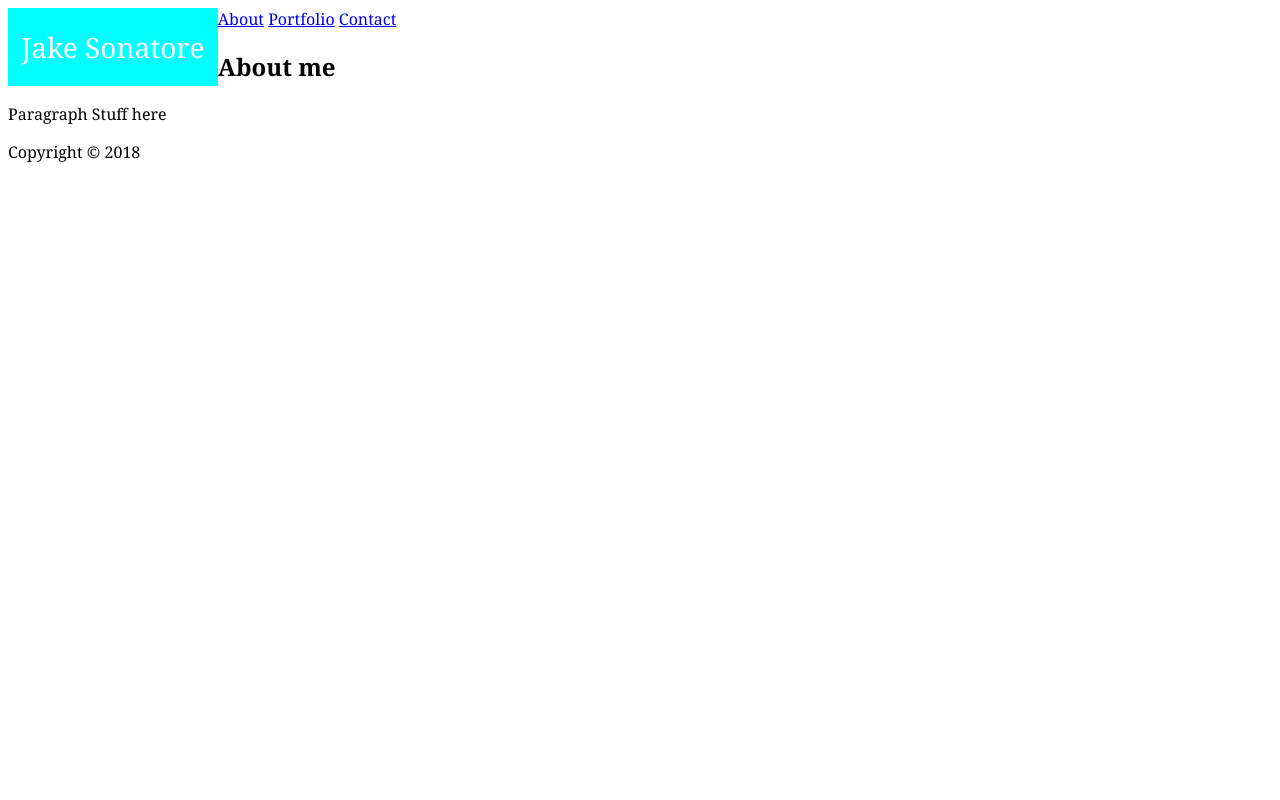
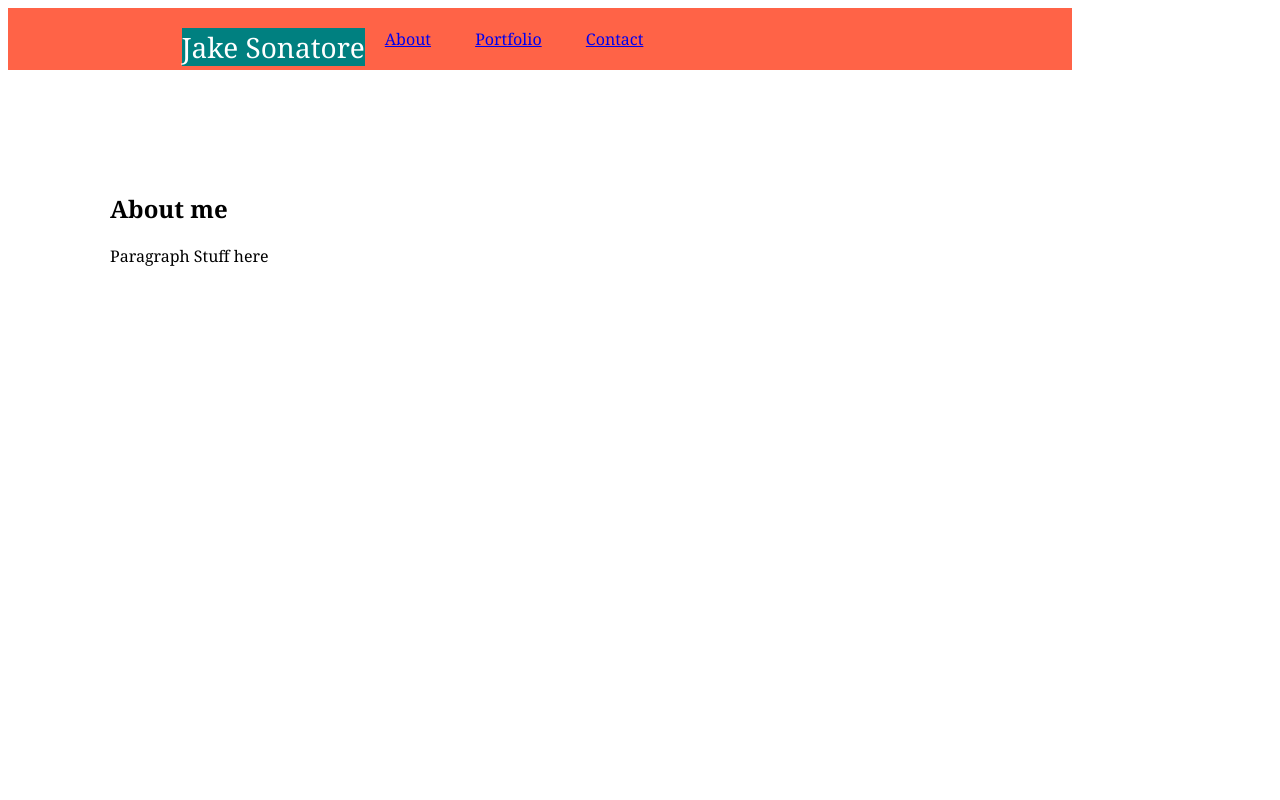
Before and after one commit to TwentyVT/Basic-Porfolio, a plain HTML site: page index.html in a window 1280 px wide. Shown: the top 800 px of the page. Drawn offline with Linux system fonts and the light colour scheme.

Commit message:
CSS iteration 2

```diff
--- a/assets/css/style.css
+++ b/assets/css/style.css
@@ -2,13 +2,38 @@
     font-family: Georgia,"Times New Roman",Times,serif;
 }
 
-p.about {
+header {
+    box-sizing: content-box;
+    margin-bottom: 2px;
+    background-color: tomato;
+    padding: 20px;
+    width: 1024px;
+    border-bottom-color: black;
+  }
+
+
+div {
     float: left;
-    width: 16.6%;
     color: white;
     font-size: 28px;
-    padding: 20px 0;
-    margin: 0;
+
+    margin-left: 15%;
     text-align: center;
-    background-color: aqua
+    background-color: teal;
 }
+
+a {
+    padding: 20px 20px 20px;
+    margin-bottom: 20px;
+  }
+
+section {
+    clear: both;
+    box-sizing: border-box;
+    width: 960px;
+    height: 960px;
+    padding: 2px;
+    position: relative;
+    margin: 100px;
+    border: black;
+}
--- a/index.html
+++ b/index.html
@@ -12,7 +12,7 @@
 <body>
 
     <header>
-        <p class="about">Jake Sonatore</p>
+        <div>Jake Sonatore</div>
         <a href="index.html">About</a>
         <a href="porfolio.html">Portfolio</a>
         <a href="contact.html">Contact</a>
```
